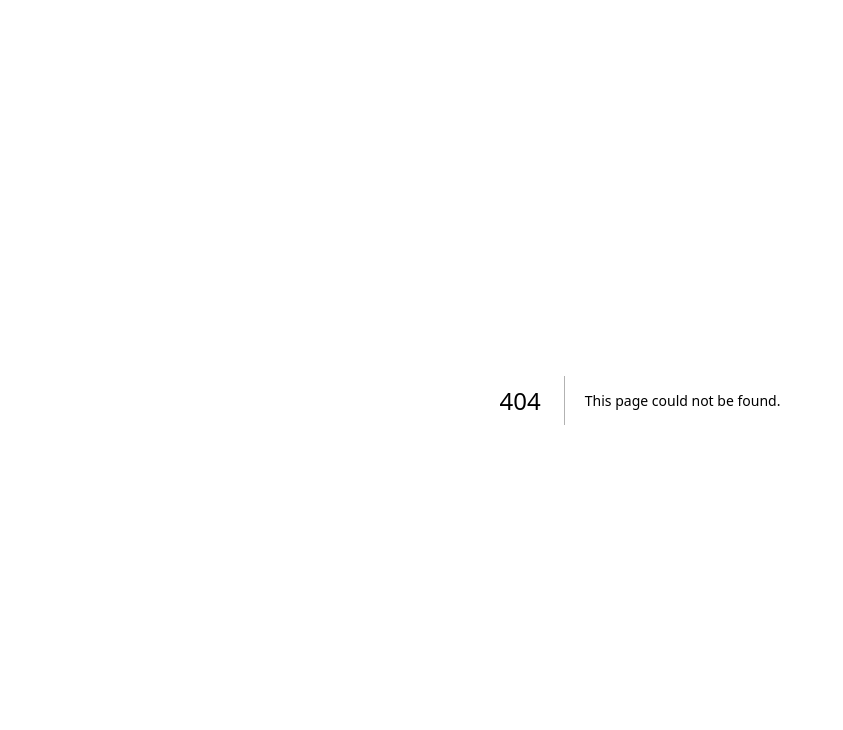
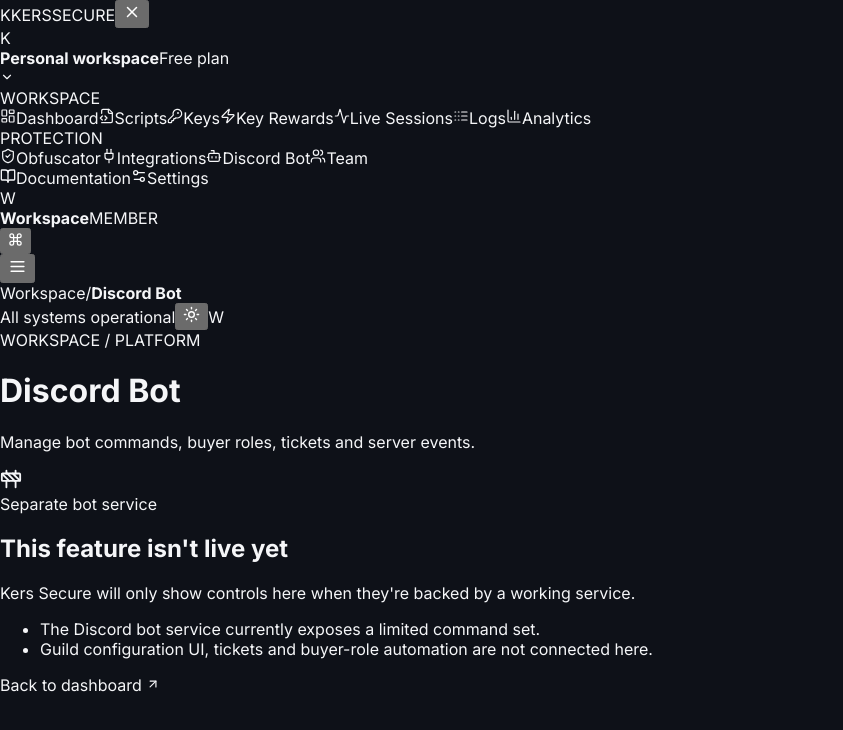
Before and after one commit to kere0ne/KersSecure, a Next.js app: page /workspace/discord-bot in a window 1280 px wide. Before the commit this address had no page. Shown: the top 730 px of the page, without its empty margins (0-843 px from the left). Built offline with nearby package versions, Linux system fonts and the light colour scheme.

Commit message:
Add honest workspace feature status pages

```diff
--- /dev/null
+++ b/app/workspace/[section]/page.tsx
@@ -0,0 +1,17 @@
+import Link from "next/link";
+import WorkspaceShell from "@/components/workspace-shell";
+import { Construction, ArrowUpRight } from "lucide-react";
+
+const sections: Record<string,{title:string;description:string;status:string;next:string[]}> = {
+ "key-rewards": { title:"Key Rewards", description:"Configure reward-based key issuance and redemption flows.", status:"Not connected yet", next:["Reward provider connections are not implemented in this deployment.","No reward links or provider callbacks are active."] },
+ "live-sessions": { title:"Live Sessions", description:"Monitor active Roblox users, devices and script executions.", status:"Session telemetry unavailable", next:["The current web database records execution events, not persistent live sessions.","Live player presence and disconnect controls require a session service."] },
+ logs: { title:"Logs", description:"Review security, authentication and script activity.", status:"Basic audit data only", next:["Detailed event filtering and log retention controls are not implemented yet.","Use Analytics for currently available execution summaries."] },
+ obfuscator: { title:"Obfuscator", description:"Build and inspect protected Lua/Luau output.", status:"Engine integration incomplete", next:["The current C# project validates Lua syntax only.","No production VM or Luau obfuscation engine is connected; builds are not advertised as protected."] },
+ integrations: { title:"Integrations", description:"Connect external services to your protection workspace.", status:"Configuration UI not available", next:["R2 private storage and Discord OAuth are configured separately in deployment settings.","Provider management and signed webhook setup are not implemented in this dashboard."] },
+ "discord-bot": { title:"Discord Bot", description:"Manage bot commands, buyer roles, tickets and server events.", status:"Separate bot service", next:["The Discord bot service currently exposes a limited command set.","Guild configuration UI, tickets and buyer-role automation are not connected here."] },
+ team: { title:"Team", description:"Invite teammates and manage workspace access.", status:"Not implemented", next:["Project membership models exist, but invitation and permission management are not implemented."] }
+};
+export default async function WorkspaceSection({params}:{params:Promise<{section:string}>}) {
+ const {section}=await params; const item=sections[section] || {title:"Workspace",description:"Workspace tools.",status:"Unavailable",next:["This section is not available."]};
+ return <WorkspaceShell title={item.title}><div className="ks-welcome"><div><div className="ks-overline">WORKSPACE / PLATFORM</div><h1>{item.title}</h1><p>{item.description}</p></div></div><section className="ks-panel ks-placeholder"><div className="ks-placeholder-icon"><Construction size={22}/></div><span className="ks-status-chip">{item.status}</span><h2>This feature isn't live yet</h2><p>Kers Secure will only show controls here when they're backed by a working service.</p><ul>{item.next.map(v=><li key={v}>{v}</li>)}</ul><Link href="/dashboard" className="ks-text-link">Back to dashboard <ArrowUpRight size={14}/></Link></section></WorkspaceShell>;
+}
```
